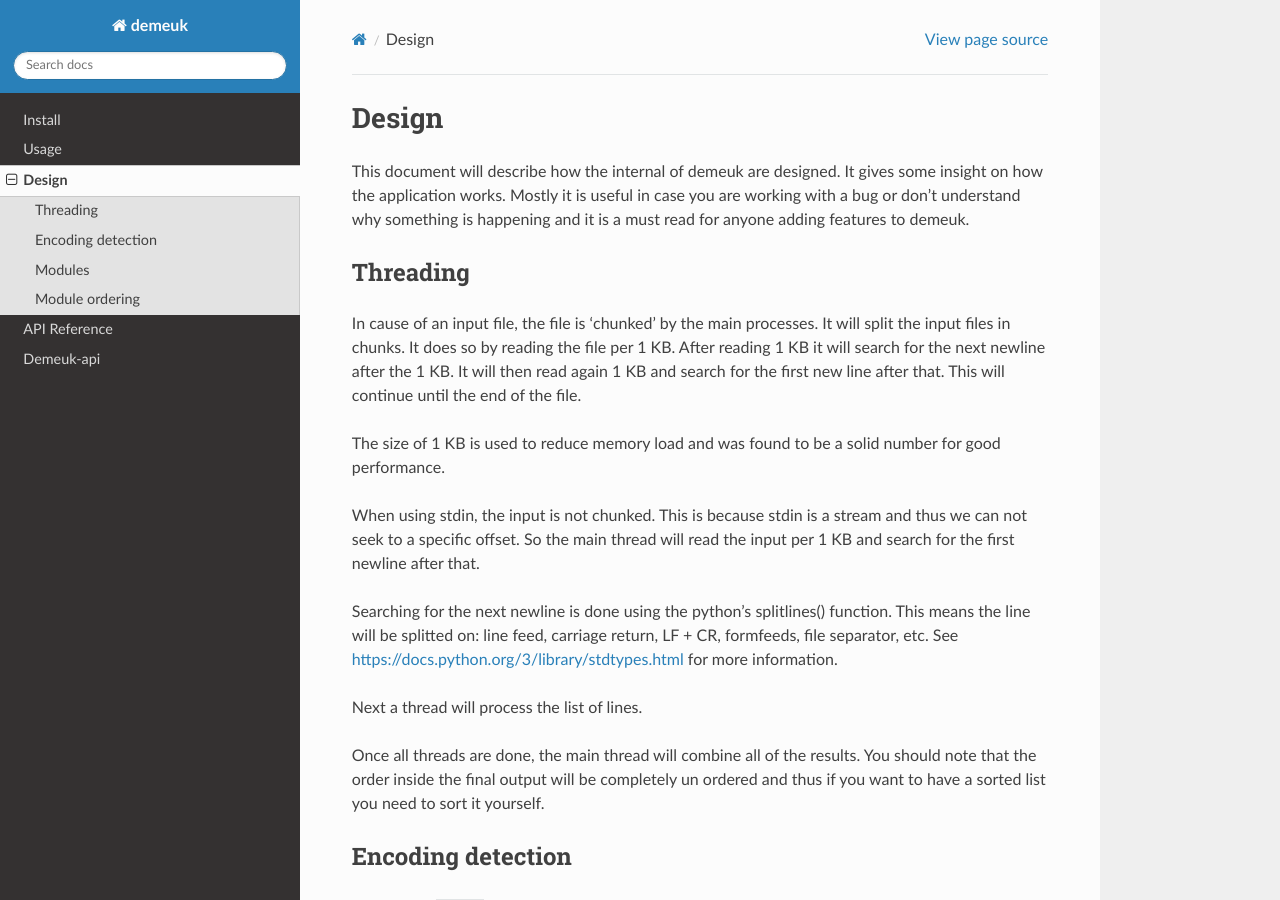
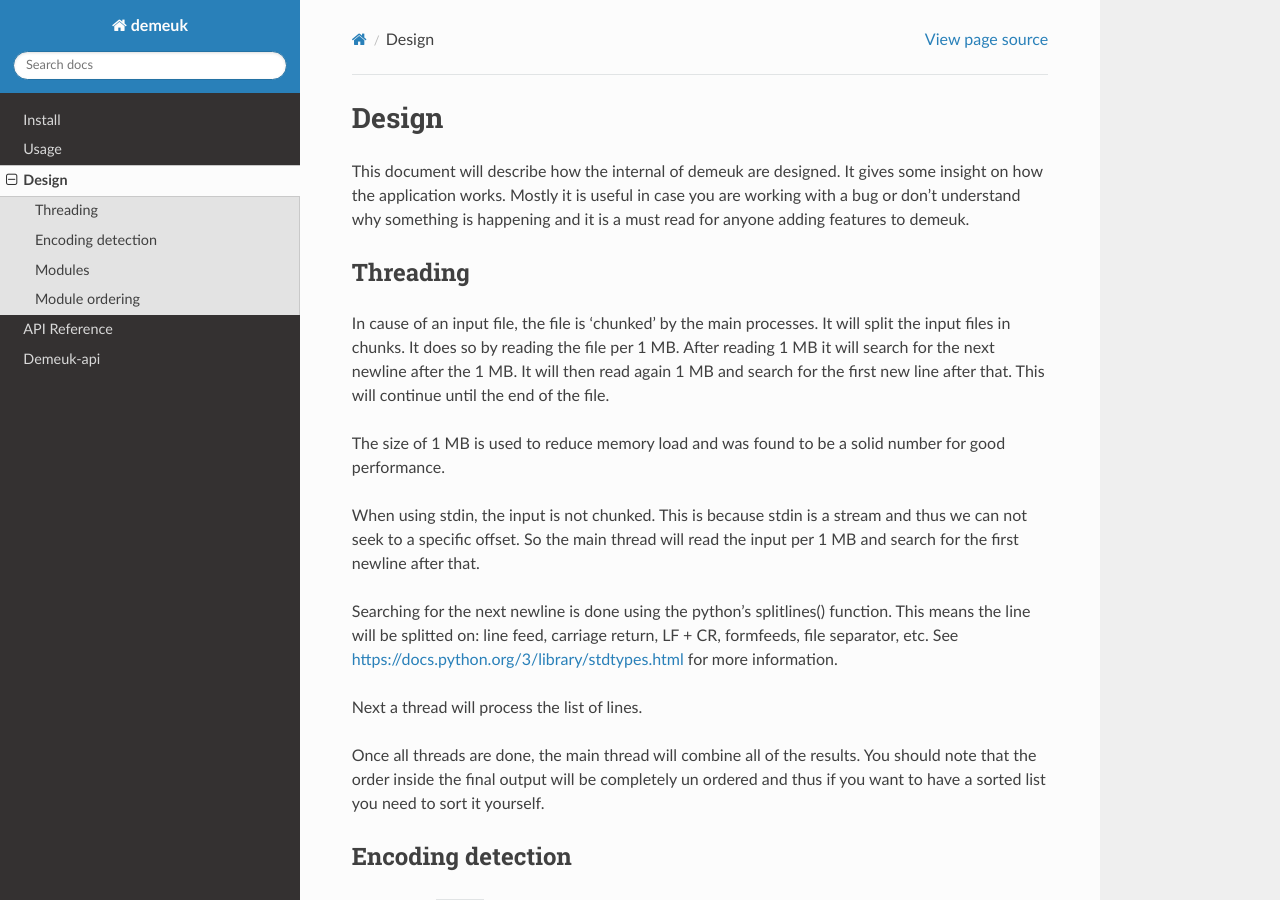
Before and after one commit to NetherlandsForensicInstitute/demeuk, a Sphinx documentation site: the page built from docs/design.rst, in a window 1280 px wide and 900 px high. Built offline with Sphinx 7.4.7 and the Read the Docs theme 3.1.0, drawn with Linux system fonts in a browser that asks for light colours; the version number could not be read and is left out.

```diff
--- a/docs/design.rst
+++ b/docs/design.rst
@@ -9,16 +9,16 @@ is a must read for anyone adding features to demeuk.
 Threading
 ---------
 In cause of an input file, the file is 'chunked' by the main processes. It will split
-the input files in chunks. It does so by reading the file per 1 KB. After reading 1 KB
-it will search for the next newline after the 1 KB. It will then read again 1 KB and
+the input files in chunks. It does so by reading the file per 1 MB. After reading 1 MB
+it will search for the next newline after the 1 MB. It will then read again 1 MB and
 search for the first new line after that. This will continue until the end of the file.
 
-The size of 1 KB is used to reduce memory load and was found to be a solid number for
+The size of 1 MB is used to reduce memory load and was found to be a solid number for
 good performance.
 
 When using stdin, the input is not chunked. This is because stdin is a stream and
 thus we can not seek to a specific offset. So the main thread will read the input
-per 1 KB and search for the first newline after that.
+per 1 MB and search for the first newline after that.
 
 Searching for the next newline is done using the python's splitlines()
 function. This means the line will be splitted on: line feed, carriage return,
```
